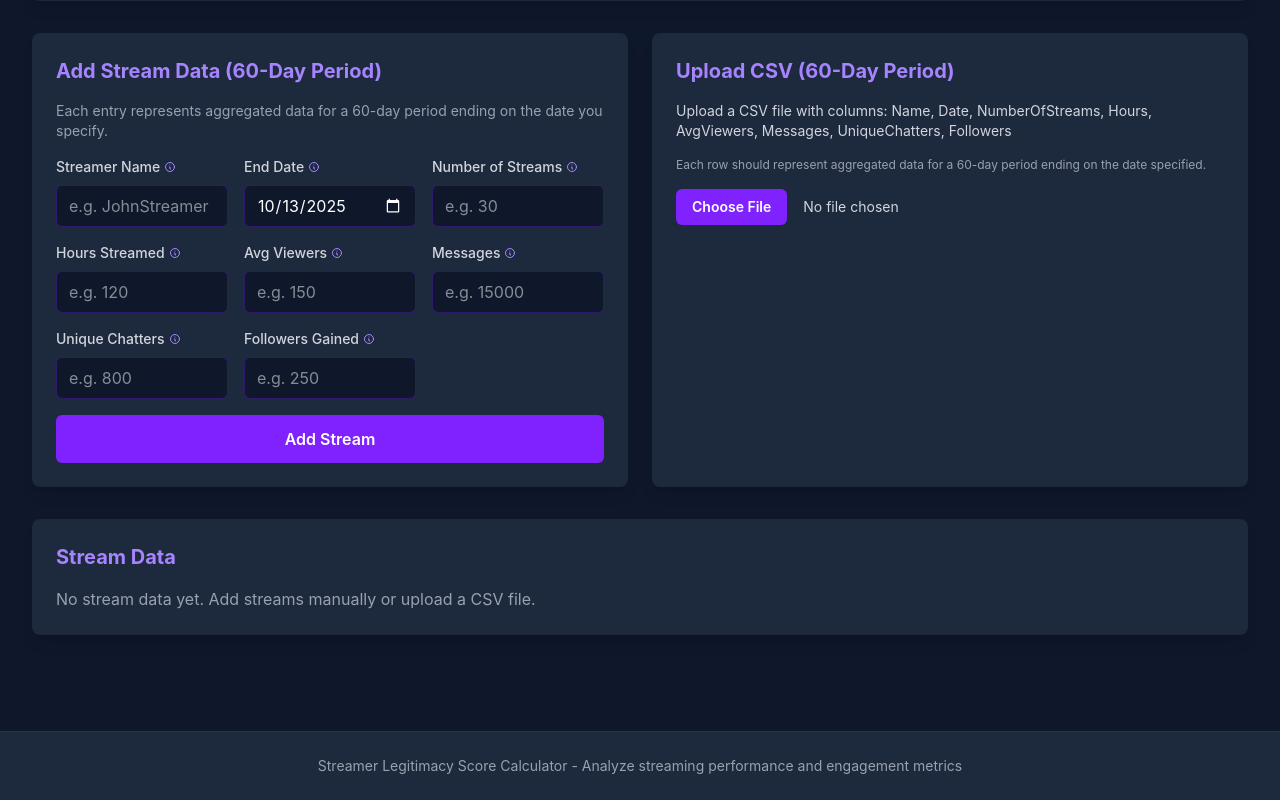
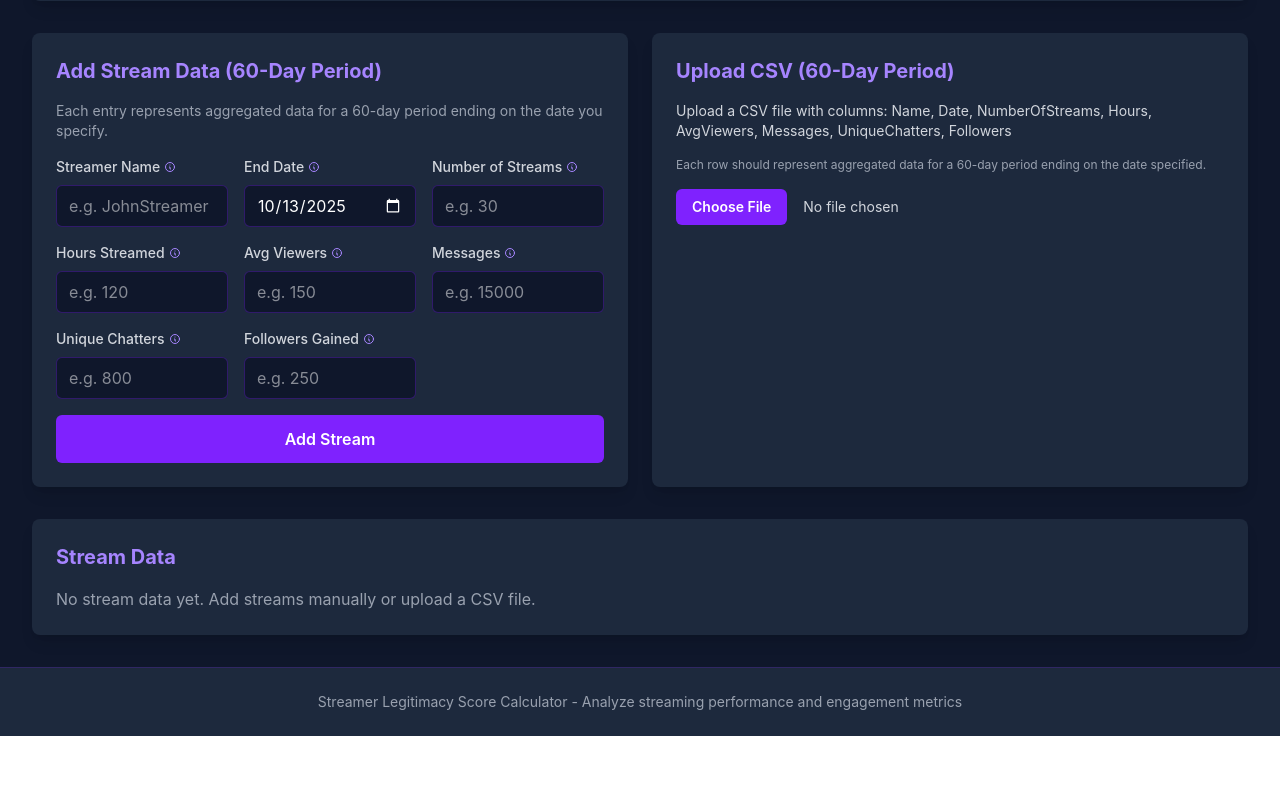
Before and after one commit to bjorkendev/streamer-score, a React (Vite) app: page / in a window 1280 px wide. Shown: the part 240-1040 px from the top of the page. After the commit the page ends 976 px from the top, so only its background shows below. Built offline with nearby package versions, Linux system fonts and the light colour scheme.

Commit message:
Fix footer positioning to stick to bottom of page

```diff
--- a/src/App.tsx
+++ b/src/App.tsx
@@ -132,7 +132,7 @@ function App() {
   };
 
   return (
-    <div className="min-h-screen bg-slate-900">
+    <div className="min-h-screen bg-slate-900 flex flex-col">
       {/* Header */}
       <header className="bg-slate-800 shadow-lg border-b border-violet-600/20">
         <div className="max-w-7xl mx-auto px-4 py-6 sm:px-6 lg:px-8">
@@ -151,7 +151,7 @@ function App() {
       </header>
 
       {/* Main Content */}
-      <main className="max-w-7xl mx-auto px-4 py-8 sm:px-6 lg:px-8">
+      <main className="flex-1 max-w-7xl mx-auto px-4 py-8 sm:px-6 lg:px-8 w-full">
         <div className="space-y-8">
           {/* Settings Panel (Collapsible) */}
           {showSettings && (
@@ -203,7 +203,7 @@ function App() {
       </main>
 
       {/* Footer */}
-      <footer className="bg-slate-800 mt-16 border-t border-violet-600/20">
+      <footer className="bg-slate-800 border-t border-violet-600/20 mt-auto">
         <div className="max-w-7xl mx-auto px-4 py-6 sm:px-6 lg:px-8">
           <p className="text-center text-gray-400 text-sm">
             Streamer Legitimacy Score Calculator - Analyze streaming performance
```
